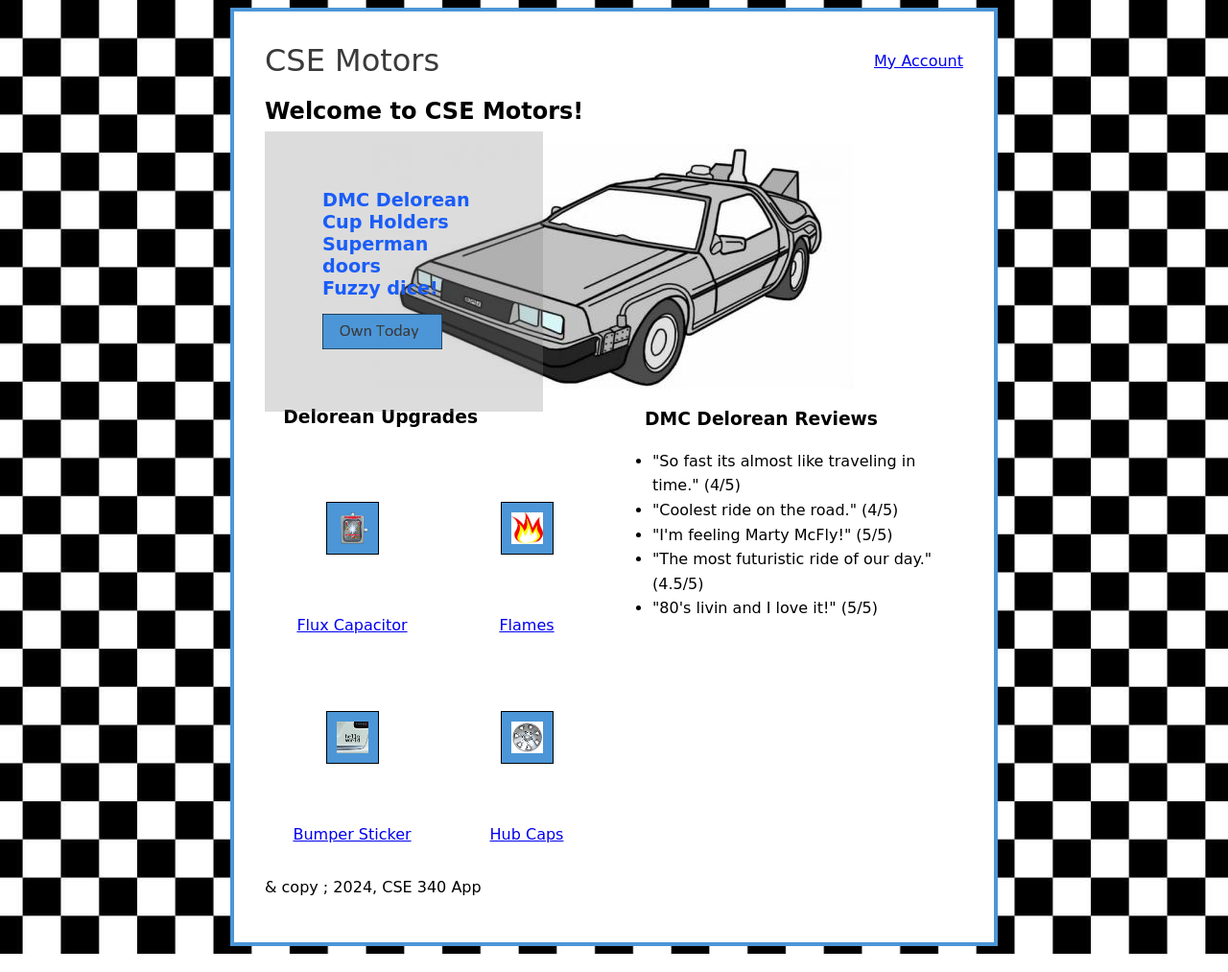
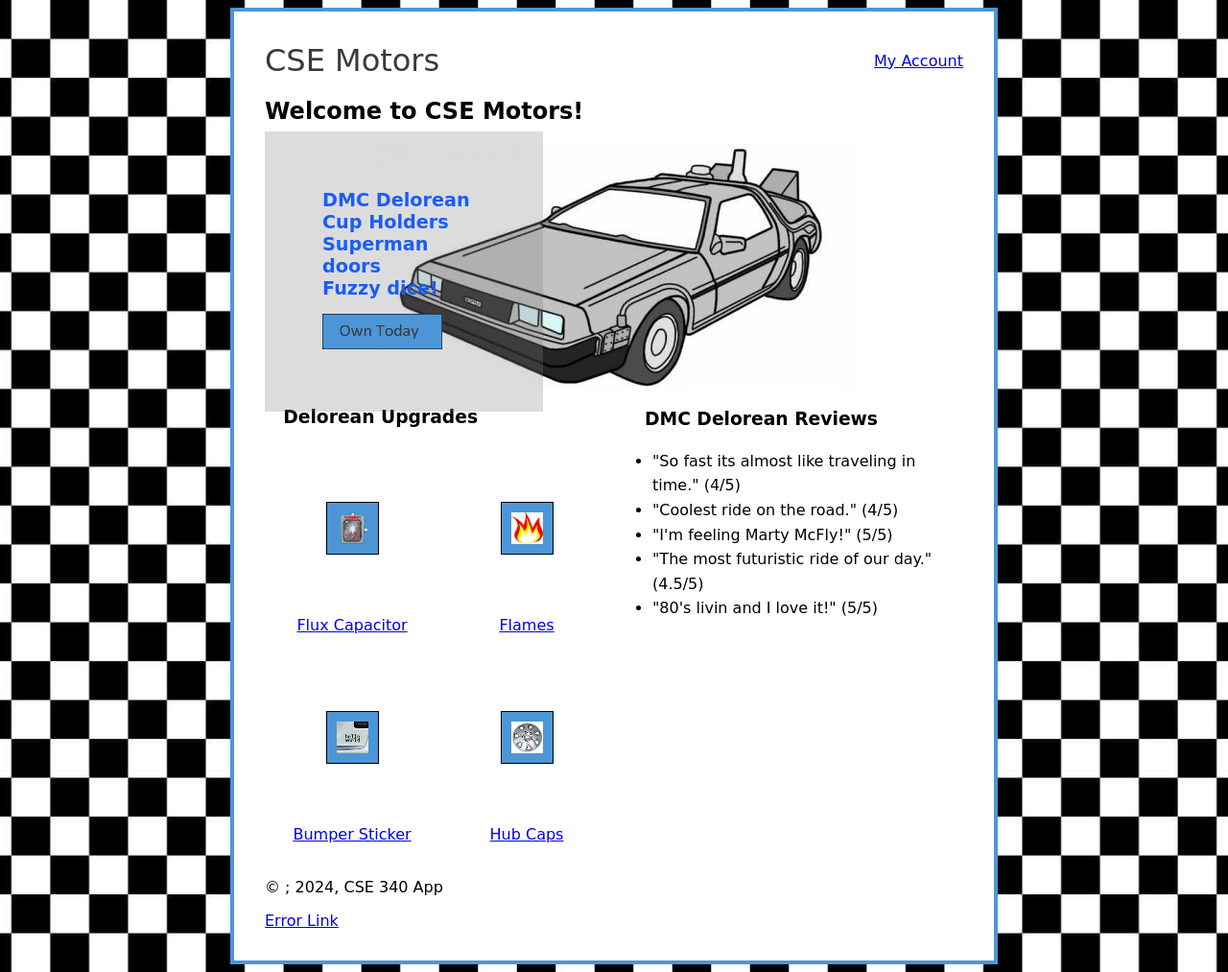
Before and after one commit to minithessa/kissi, a Node server app: template views/index.ejs in a window 1280 px wide. Shown: the whole page at 96% size. Run offline with Node 20, Linux system fonts and the light colour scheme; the template is opened without the code that fills it, so the values that code supplies are empty; some libraries are stand-ins or nearby versions.

Commit message:
Update footer.ejs

```diff
--- a/views/partials/footer.ejs
+++ b/views/partials/footer.ejs
@@ -1,5 +1,6 @@
 <% const d = new Date()
 let year = d.getFullYear() %>
 <footer>
-  <p class="copyright">& copy ; <%= year %>, CSE 340 App</p>
+  <p class="copyright">&copy ; <%= year %>, CSE 340 App</p>
+  <a href="/error">Error Link</a>
 </footer>
```
